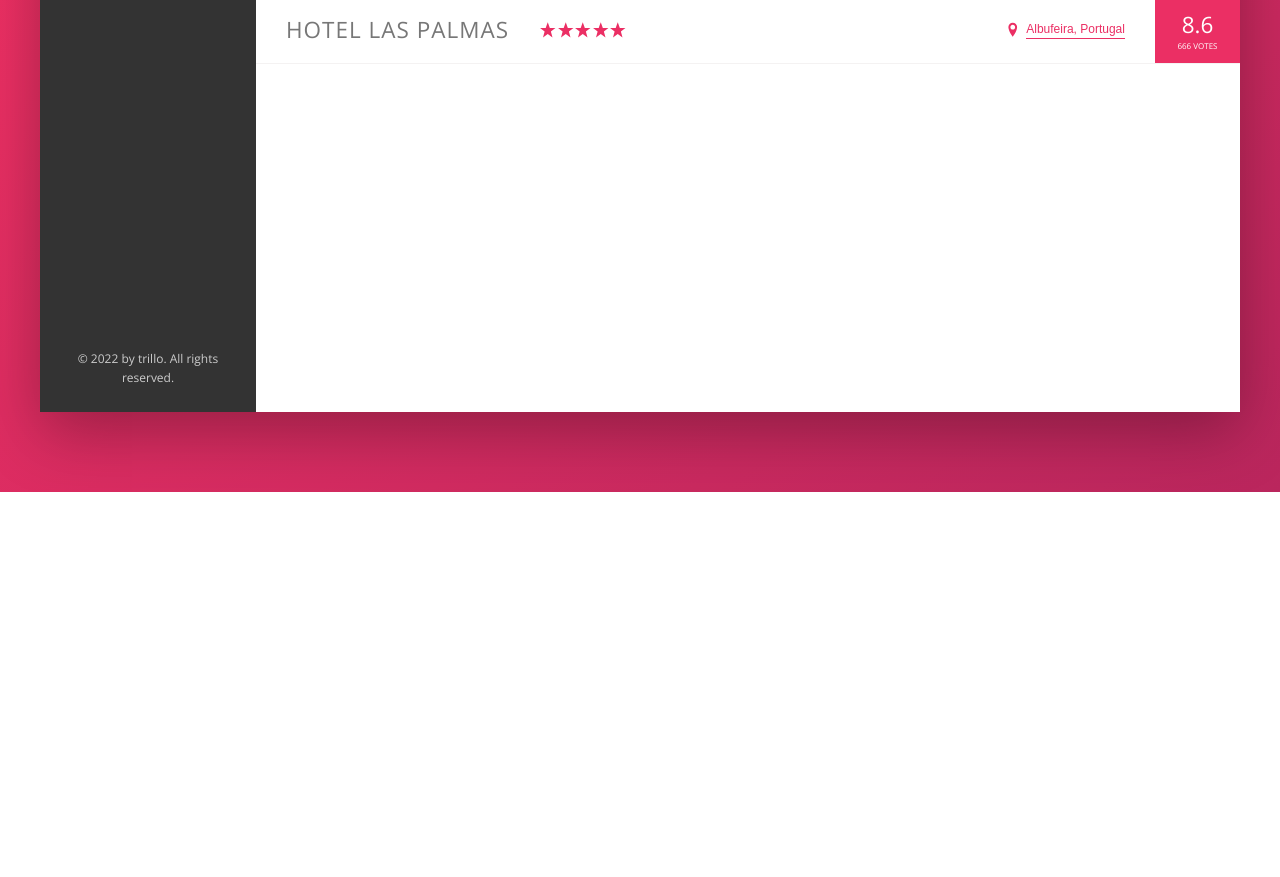
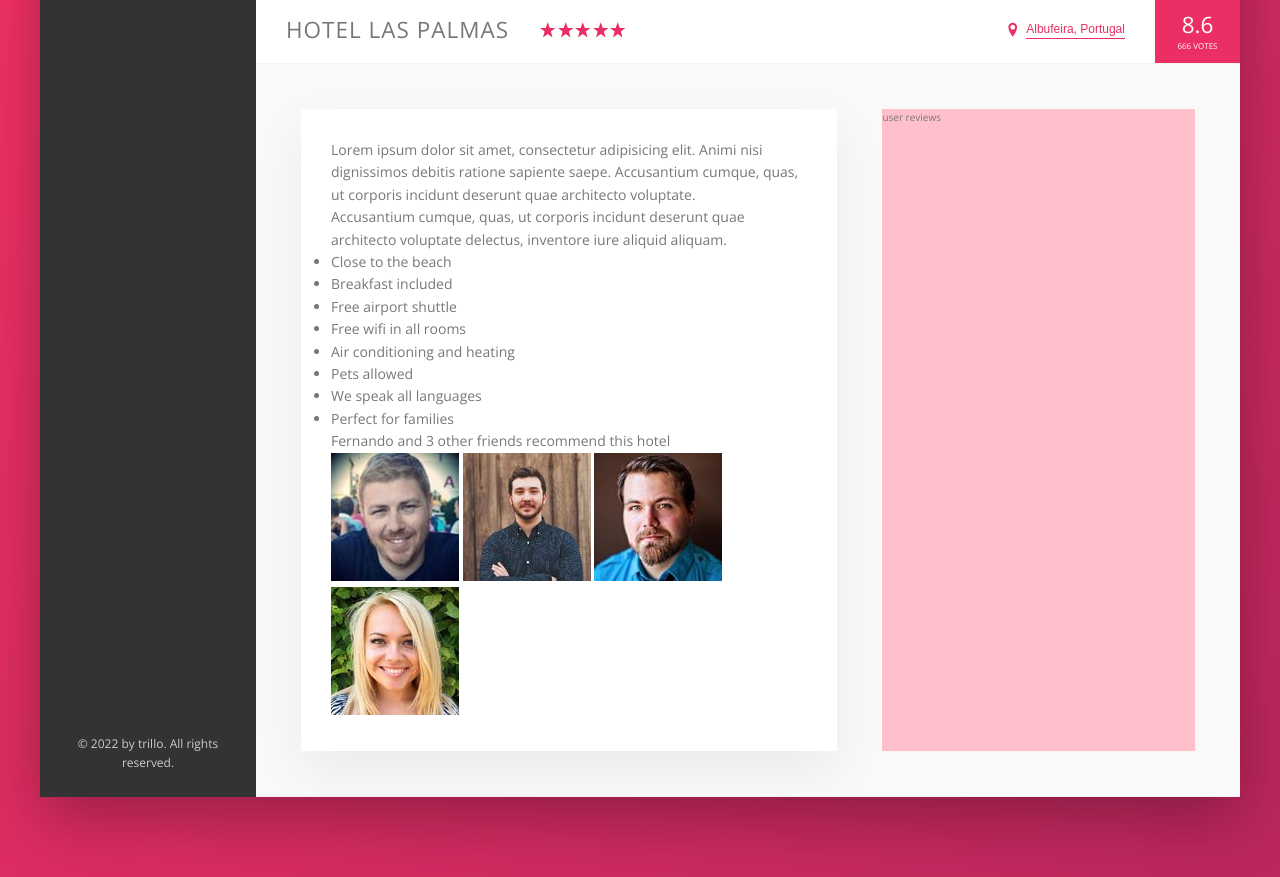
Before and after one commit to Vattghern203/trillo, a website: page index.html in a window 1280 px wide. Shown: the part 538-1415 px from the top of the page. Before the commit the page ends 1030 px from the top, so only its background shows below. Drawn offline with nearby package versions, Linux system fonts and the light colour scheme.

Commit message:
Building the Detail component

```diff
--- a/index.html
+++ b/index.html
@@ -146,6 +146,46 @@
                             </div>
                         </div>
                     </div>
+
+                    <div class="detail">
+                        <div class="description">
+                            <p class="paragraph">
+                                Lorem ipsum dolor sit amet, consectetur adipisicing elit. Animi nisi dignissimos debitis ratione sapiente saepe. Accusantium cumque, quas, ut corporis incidunt deserunt quae architecto voluptate.
+                            </p>
+
+                            <p class="paragraph">
+                                Accusantium cumque, quas, ut corporis incidunt deserunt quae architecto voluptate delectus, inventore iure aliquid aliquam.
+                            </p>
+
+                            <ul class="list">
+                                <li class="list__item">Close to the beach</li>
+                                <li class="list__item">Breakfast included</li>
+                                <li class="list__item">Free airport shuttle</li>
+                                <li class="list__item">Free wifi  in all rooms</li>
+                                <li class="list__item">Air conditioning and heating</li>
+                                <li class="list__item">Pets allowed</li>
+                                <li class="list__item">We speak all languages</li>
+                                <li class="list__item">Perfect for families</li>
+                            </ul>
+
+                            <div class="recommend">
+                                <p class="recommend__count">
+                                    Fernando and 3 other friends recommend this hotel
+                                </p>
+
+                                <div class="recommend__friends">
+                                    <img src="img/user-3.jpg" alt="User 3" class="recommend__photo">
+                                    <img src="img/user-4.jpg" alt="User 4" class="recommend__photo">
+                                    <img src="img/user-5.jpg" alt="User 5" class="recommend__photo">
+                                    <img src="img/user-6.jpg" alt="User 6" class="recommend__photo">
+                                </div>
+                            </div>
+                        </div>
+
+                        <div class="user-reviews">
+                            user reviews
+                        </div>
+                    </div>
                 </main>
             </div>
         </div>
--- a/sass/_base.scss
+++ b/sass/_base.scss
@@ -30,7 +30,10 @@ Grey dark 3: #999
     --color-grey-dark-2: #777;
     --color-grey-dark-3: #999;
 
+    --shadow-light: 0 2rem 5rem rgba(0, 0, 0, .06);
     --shadow-dark: 0 2rem 6rem rgba(0, 0, 0, .3);
+
+    --line: .1rem solid var(--color-grey-light-2)
 }
 
 *,
--- a/sass/_components.scss
+++ b/sass/_components.scss
@@ -200,10 +200,6 @@
         width: 100%;
         display: block;
     }
-
-    &__item {
-
-    }
 }
 
 /////////////////////////////////////////////////
@@ -212,7 +208,7 @@
 
     display: flex;
     align-items: center;
-    border-bottom: .1rem solid var(--color-grey-light-2);
+    border-bottom: var(--line);
 
 
     &__heading {
--- a/sass/_layout.scss
+++ b/sass/_layout.scss
@@ -15,7 +15,7 @@
 
     height: 7rem;
     background-color: #FFF;
-    border-bottom: .1rem solid var(--color-grey-light-2);
+    border-bottom: var(--line);
 }
 
 .content {
@@ -37,5 +37,25 @@
     background-color: #FFF;
 
     flex: 1;
-    height: 80rem;
 }
+
+.detail {
+    display: flex;
+    padding: 4.5rem;
+    background-color: var(--color-grey-light-1);
+    border-bottom: var(--line);
+}
+
+.description {
+    font-size: 1.4rem;
+    background-color: #FFF;
+    box-shadow: var(--shadow-light);
+    padding: 3rem;
+    flex: 0 0 60%;
+    margin-right: 4.5rem;
+}
+
+.user-reviews {
+    background-color: pink;
+    flex: 1;
+}
```
Also changed, not shown: css/style.css, 1 other file.
